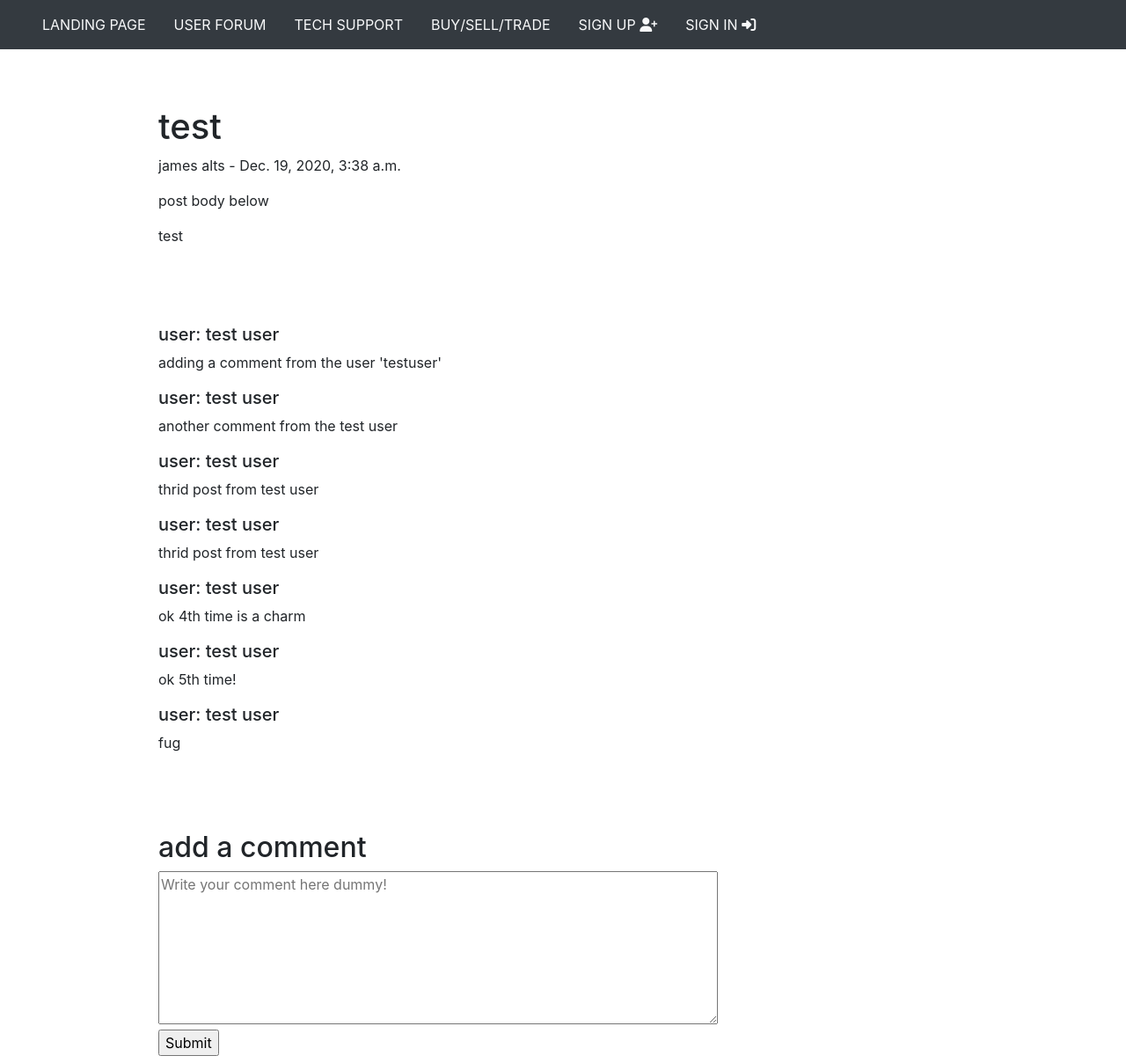
After one commit to wvonberg/RFC, a Django app: page /goto_post/1 in a window 1280 px wide. The commit adds this page. Shown: the whole page at 88% size. Run offline with Django 3.2, Linux system fonts and the light colour scheme; data comes from the database, SQL or seed files in the repository; both versions use the stored data as it was after the commit; some libraries are stand-ins or nearby versions.

Commit message:
added MVC forum w/ posts and comments on their own pages

```diff
--- a/RFC_App/models.py
+++ b/RFC_App/models.py
@@ -1,10 +1,29 @@
 from django.db import models
 from django.contrib.auth.models import User
 
+
+class PostManager(models.Manager):
+    def validator(self, form):
+        errors = {}
+        if len(form['content']) < 3:
+            errors['length'] = "message must be at least 3 chars!"
+        return errors
+
 class Post(models.Model):
     title = models.CharField(max_length=255)
-    author = models.ForeignKey(User, on_delete=models.CASCADE)
+    author = models.ForeignKey(User, related_name="x_user_post", on_delete=models.CASCADE)
     body = models.TextField()
+    #image = models.ImageField(null=True, blank=True, upload_to="images")
+    created_at = models.DateTimeField(auto_now_add=True)
+    updated_at = models.DateTimeField(auto_now=True)
+    objects = PostManager()
 
     def __str__(self):
         return self.title + ' | ' + self.author
+
+class Comment(models.Model):
+    comment = models.TextField()
+    user = models.ForeignKey(User, related_name='user_comments', on_delete=models.CASCADE)
+    post = models.ForeignKey(Post, related_name="post_comments", on_delete=models.CASCADE)
+    created_at = models.DateTimeField(auto_now_add=True)
+    updated_at = models.DateTimeField(auto_now=True)
--- a/RFC_App/templates/base.html
+++ b/RFC_App/templates/base.html
@@ -24,7 +24,7 @@
         <ul class="navbar-nav">
             <li class="nav-item"><a class="nav-link text-light text-uppercase px-3" href="{% url 'landingPage' %}">Landing Page</a>
             </li>
-            <li class="nav-item"><a class="nav-link text-light text-uppercase px-3" href="">User Forum</a>
+            <li class="nav-item"><a class="nav-link text-light text-uppercase px-3" href="{% url 'forum' %}">User Forum</a>
             </li>
             <li class="nav-item"><a class="nav-link text-light text-uppercase px-3" href="">Tech Support</a></li>
             <li class="nav-item"><a class="nav-link text-light text-uppercase px-3" href="">Buy/Sell/Trade</a></li>
--- /dev/null
+++ b/RFC_App/templates/single_post_page.html
@@ -0,0 +1,64 @@
+{% extends 'base.html' %}
+{% load static %}
+
+{% block title %}
+Single Post Page
+{% endblock %}
+
+{% block content %}
+
+<div class="container py-1">
+    <div class="row mt-2">
+        <div class="col-10 mx-auto my-4">
+        </div>
+        <div class="col-10 mx-auto my-1">
+          <div>
+            <h1 class="product_title">{{post.title}}</h1>
+            <p>{{post.author.first_name}} {{post.author.last_name}} - {{post.created_at}}</p>
+            <p class="product_description">post body below</p>
+            <p class="text-justify product_text">{{post.body}}</p>
+          </div>
+        </div>
+    </div>
+</div>
+
+<div class="container py-1">
+    <div class="row mt-2">
+        <div class="col-10 mx-auto my-4">
+        </div>
+        <div class="col-10 mx-auto my-1">
+          <div>
+            {% for comment in post.post_comments.all %}
+            <h5>user: {{comment.user.first_name}} {{comment.user.last_name}}</h5>
+            <p>{{comment.comment}}</p>
+            {% endfor %}
+          </div>
+        </div>
+    </div>
+</div>
+
+<div class="container py-1">
+    <div class="row mt-2">
+        <div class="col-10 mx-auto my-4">
+        </div>
+        <div class="col-10 mx-auto my-1">
+          <div>
+            <h2>add a comment</h2>
+            <form action="/add_comment/{{post.id}}" method="POST">
+                {% csrf_token %}
+                <textarea name="comment" placeholder="Write your comment here dummy!" cols="60" rows="7"></textarea> <br>
+                <input type="submit" name="Post a comment">
+            </form>
+          </div>
+        </div>
+    </div>
+</div>
+
+
+
+
+
+
+<!-- col-md-6 -->
+
+{% endblock %}
--- a/RFC_App/urls.py
+++ b/RFC_App/urls.py
@@ -7,4 +7,7 @@ urlpatterns = [
     path('account/signin/', views.signin, name='signin'),
     path('account/signout/', views.signout, name='signout'),
     path('forum/', views.forum, name='forum'),
+    path('add_post', views.add_post, name='add_post'),
+    path('add_comment/<int:id>', views.add_comment),
+    path('goto_post/<int:id>', views.single_post_page),
 ]
--- a/RFC_App/views.py
+++ b/RFC_App/views.py
@@ -5,6 +5,7 @@ from django.contrib.auth.models import Group, User
 from .forms import SignUpForm
 from django.contrib.auth.forms import AuthenticationForm
 from django.contrib.auth import login, authenticate, logout
+from django.http import HttpResponseRedirect
 
 def home(request):
     return render(request,"landingPage.html")
@@ -43,4 +44,40 @@ def signout(request):
     return redirect('signin')
 
 def forum(request):
-    return render(request,"forum.html")
+    context = {
+        #'user': User.objects.get(pk=request.user.pk),
+        'user_posts': Post.objects.all(),
+    }
+    return render(request,"forum.html", context)
+
+def add_post(request):
+    if request.user.is_authenticated:
+        user = request.user
+        if request.method == "POST":
+            post = Post.objects.create(title=request.POST['title'], body=request.POST['body'], author=User.objects.get(pk=request.user.pk))
+        print('post')
+        return redirect('/forum')
+    return redirect('/landingPage')
+
+
+        #post = Post.objects.create(body=request.POST['body'], author=User.objects.get(id=request.session['username']))
+
+def add_comment(request, id):
+    #if 'user_id' not in request.session:
+    #    return redirect('/')
+    if request.method == "POST":
+        user = User.objects.get(pk=request.user.pk)
+        post = Post.objects.get(id=id)
+        Comment.objects.create(comment=request.POST['comment'], user=user, post=post)
+        return redirect(f"/goto_post/{post.id}")
+    return redirect('/forum')
+
+def single_post_page(request, id):
+    post_with_id = Post.objects.filter(id=id)
+    if len(post_with_id) > 0:
+        context = {
+            'post': Post.objects.get(id=id)
+        }
+        return render(request, 'single_post_page.html', context)
+    else:
+        return redirect('/landingPage')
```
Also changed, not shown: RFC_App/templates/forum.html (+45 -1 lines), RFC_App/migrations/0002_auto_20201218_1844.py (added), RFC_App/migrations/0003_auto_20201218_2111.py (added), db.sqlite3.
